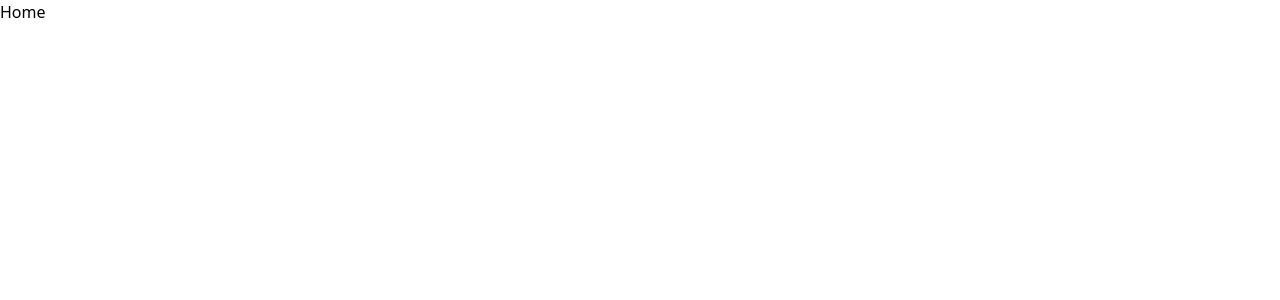
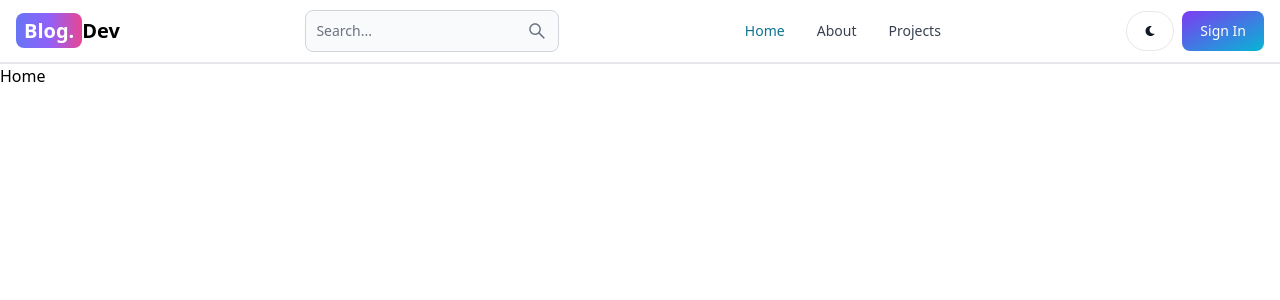
Before and after one commit to AMANSINGH5409/Blog.Dev, a React (Vite) app in the folder client/: page / in a window 1280 px wide. Shown: the top 300 px of the page. Built offline with nearby package versions, Linux system fonts and the light colour scheme.

Commit message:
Create Header Section

```diff
--- a/client/package.json
+++ b/client/package.json
@@ -10,8 +10,10 @@
     "preview": "vite preview"
   },
   "dependencies": {
+    "flowbite-react": "^0.7.2",
     "react": "^18.2.0",
     "react-dom": "^18.2.0",
+    "react-icons": "^5.0.1",
     "react-router-dom": "^6.21.3"
   },
   "devDependencies": {
--- a/client/src/App.jsx
+++ b/client/src/App.jsx
@@ -5,10 +5,12 @@
 import SignUp from "./pages/SignUp";
 import Dashboard from "./pages/Dashboard";
 import Projects from "./pages/Projects";
+import Header from "./components/Header";
 
 function App() {
   return (
     <BrowserRouter>
+      <Header />
       <Routes>
         <Route path="/" element={<Home />} />
         <Route path="/about" element={<About />} />
--- /dev/null
+++ b/client/src/components/Header.jsx
@@ -0,0 +1,58 @@
+import React from "react";
+import { Button, Navbar, TextInput } from "flowbite-react";
+import { Link, useLocation } from "react-router-dom";
+import { AiOutlineSearch } from "react-icons/ai";
+import { FaMoon } from "react-icons/fa";
+
+const Header = () => {
+  const path = useLocation().pathname;
+  return (
+    <Navbar className="border-b-2">
+      <Link
+        to={"/"}
+        className="self-center whitespace-nowrap text-sm sm:text-xl font-semibold dark:text-white"
+      >
+        <span className="px-2 py-1 rounded-lg bg-gradient-to-r from-indigo-500 via-purple-500 to-pink-500 text-white">
+          Blog.
+        </span>
+        Dev
+      </Link>
+
+      <form>
+        <TextInput
+          type="text"
+          placeholder="Search..."
+          rightIcon={AiOutlineSearch}
+          className="hidden lg:inline"
+        />
+      </form>
+      <Button className="w-12 h-10 lg:hidden" pill color="gray">
+        <AiOutlineSearch />
+      </Button>
+
+      <div className="flex gap-2 md:order-2">
+        <Button className="w-12 h-10 hidden sm:inline" color="gray" pill>
+          <FaMoon />
+        </Button>
+        <Link to={"/sign-in"}>
+          <Button gradientDuoTone={"purpleToBlue"}>Sign In</Button>
+        </Link>
+        <Navbar.Toggle />
+      </div>
+
+      <Navbar.Collapse>
+        <Navbar.Link active={path === "/"} as={"div"}>
+          <Link to={"/"}>Home</Link>
+        </Navbar.Link>
+        <Navbar.Link active={path === "/about"} as={"div"}>
+          <Link to={"/about"}>About</Link>
+        </Navbar.Link>
+        <Navbar.Link active={path === "/projects"} as={"div"}>
+          <Link to={"/projects"}>Projects</Link>
+        </Navbar.Link>
+      </Navbar.Collapse>
+    </Navbar>
+  );
+};
+
+export default Header;
--- a/client/tailwind.config.js
+++ b/client/tailwind.config.js
@@ -1,8 +1,12 @@
 /** @type {import('tailwindcss').Config} */
 export default {
-  content: ["./index.html", "./src/**/*.{js,ts,jsx,tsx}"],
+  content: [
+    "./index.html",
+    "./src/**/*.{js,ts,jsx,tsx}",
+    "node_modules/flowbite-react/lib/esm/**/*.js",
+  ],
   theme: {
     extend: {},
   },
-  plugins: [],
+  plugins: [require("flowbite/plugin")],
 };
```
Also changed, not shown: 1 other file (tests, documents, lock files or other folders).
